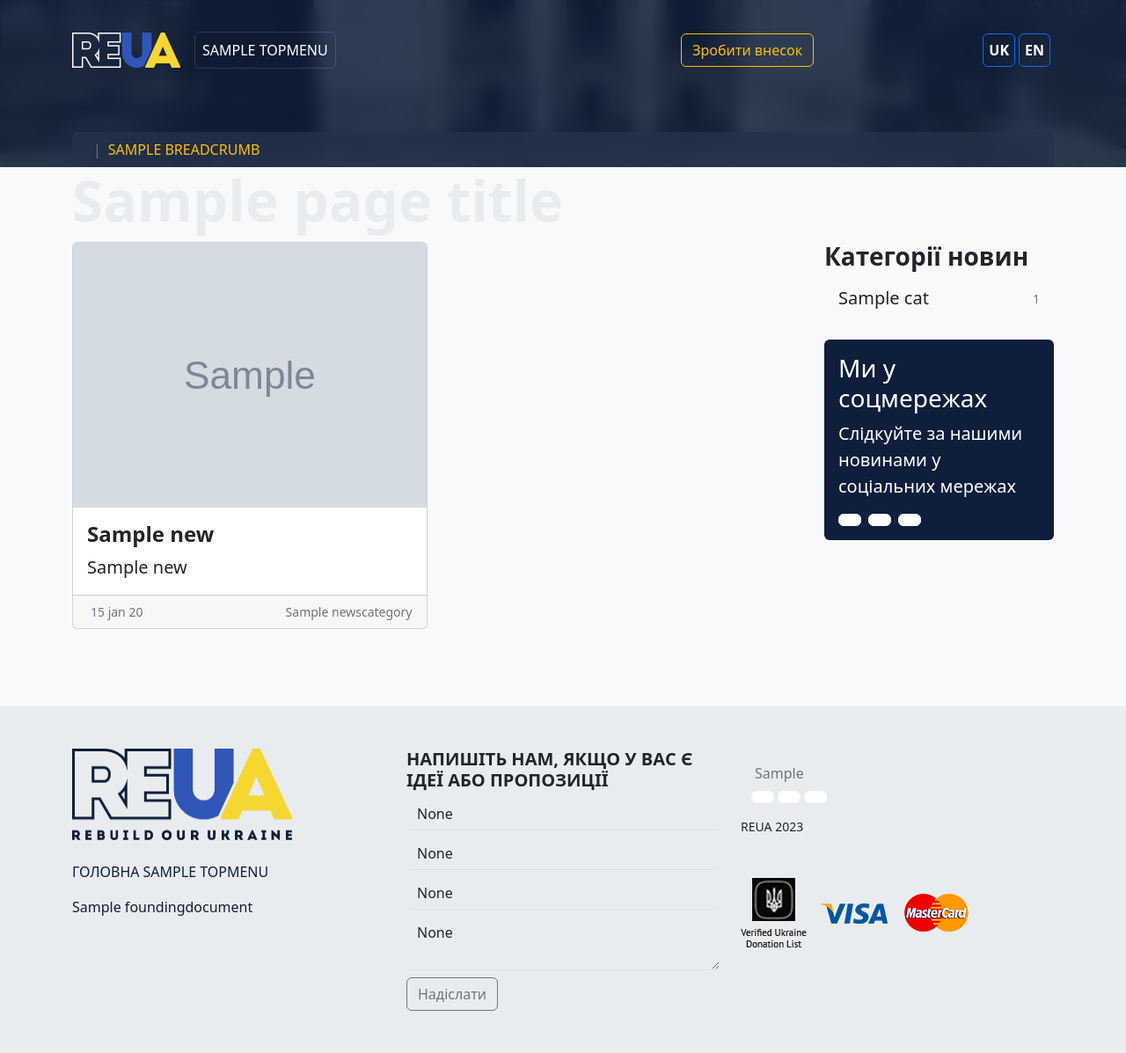
After one commit to JakSamJakSam/reua2, a Django app: template reua/templates/news/news-list.html in a window 1280 px wide. The commit adds this page. Shown: the whole page at 88% size. Run offline with Django 4.2, Linux system fonts and the light colour scheme; tables that the repository leaves empty hold one stand-in row (values such as "Sample post"); the template is opened without the code that fills it: values that come from a table or form of the project are taken from there, most other values are stand-ins (such as "Sample title", 1, 10 or a date in 2020); grey boxes marked "Sample" are stand-in pictures; data that the repository does not hold is empty; parts of the project's set-up code (start-up, migrations or seed data) failed here and were passed over; some libraries are stand-ins or nearby versions.

Commit message:
list of news

```diff
--- a/reua/forms/admin_forms.py
+++ b/reua/forms/admin_forms.py
@@ -2,7 +2,10 @@ from django import forms
 from reua.models import TopMenu
 
 class TopMenuAdminForm(forms.ModelForm):
-    ALLOWED_URL_NAMES = ('company-list', 'investition-list', 'water', 'about', 'rebuild', 'contacts')
+    ALLOWED_URL_NAMES = (
+        'company-list', 'investition-list', 'water',
+        'about', 'rebuild', 'contacts', 'news-list'
+    )
 
     url_name = forms.ChoiceField(
         choices=(
--- a/reua/models/__init__.py
+++ b/reua/models/__init__.py
@@ -2,3 +2,4 @@ from .site_models import *
 from .compaies import *
 from .waters import *
 from .projects import *
+from .news import *
--- /dev/null
+++ b/reua/models/news.py
@@ -0,0 +1,84 @@
+from django.db import models
+from django.utils.translation import gettext_lazy as _, get_language
+
+__all__ = ('NewsCategory', 'News', 'NewsImages')
+
+class NewsCategory(models.Model):
+    title = models.CharField(max_length=100, verbose_name=_('Назва (українською)'))
+    title_en = models.CharField(max_length=100, verbose_name=_('Назва (англійською)'), null=True, blank=True,
+                                default=None)
+
+    def __str__(self):
+        return self.title
+
+    @property
+    def localized_title(self):
+        lg = get_language()
+        localized_title = getattr(self, f'title_{lg}', self.title)
+        return localized_title if localized_title else self.title
+
+    class Meta:
+        verbose_name = _("Категорія новин")
+        verbose_name_plural = _("Категорії новин")
+        ordering = ["id"]
+
+class News(models.Model):
+    title = models.CharField(max_length=500, verbose_name=_('Заголовок (українською)'))
+    title_en = models.CharField(max_length=500, verbose_name=_('Заголовок (англійською)'), blank=True)
+    sub_title = models.TextField(verbose_name=_('Підзаголовок (українською)'), blank=True)
+    sub_title_en = models.TextField(verbose_name=_('Підзаголовок (англійською)'), blank=True)
+
+    image = models.ImageField(upload_to='news/%Y', verbose_name=_('Основне зображення'),
+                              null=True, blank=True, default=None)
+
+    body = models.TextField(verbose_name=_('Зміст (українською'), blank=True)
+    body_en = models.TextField(verbose_name=_('Зміст (англійською)'), blank=True)
+    date = models.DateTimeField(verbose_name=_('Дата'))
+    category = models.ForeignKey(NewsCategory, on_delete=models.PROTECT, verbose_name=_('Категорія новин'))
+
+    def __str__(self):
+        return self.title
+
+    @property
+    def localized_title(self):
+        lg = get_language()
+        localized_title = getattr(self, f'title_{lg}', self.title)
+        return localized_title if localized_title else self.title
+
+    @property
+    def localized_sub_title(self):
+        lg = get_language()
+        localized_sub_title = getattr(self, f'sub_title_{lg}', self.sub_title)
+        return localized_sub_title if localized_sub_title else self.sub_title
+
+    @property
+    def localized_body(self):
+        lg = get_language()
+        localized_body = getattr(self, f'body_{lg}', self.body)
+        return localized_body if localized_body else self.body
+
+    class Meta:
+        verbose_name = _("Новина")
+        verbose_name_plural = _("Новини")
+        ordering = ["-date"]
+
+
+class NewsImages(models.Model):
+    title = models.CharField(max_length=500, verbose_name=_('Заголовок (українською)'), blank=True)
+    title_en = models.CharField(max_length=500, verbose_name=_('Заголовок (англійською)'), blank=True)
+    news = models.ForeignKey(News, on_delete=models.CASCADE, verbose_name=_('Новина'), )
+    image = models.ImageField(upload_to='news/%Y', verbose_name=_('Зображення'),
+                              null=True, blank=True, default=None)
+
+    def __str__(self):
+        return self.title
+
+    @property
+    def localized_title(self):
+        lg = get_language()
+        localized_title = getattr(self, f'title_{lg}', self.title)
+        return localized_title if localized_title else self.title
+
+    class Meta:
+        verbose_name = _("Зображення новин")
+        verbose_name_plural = _("Зображення новин")
--- a/reua/static/reua/css/bootstrap_overrides.css
+++ b/reua/static/reua/css/bootstrap_overrides.css
@@ -1,3 +1,11 @@
+
 .bg-gray200{
     background-color: var(--bs-gray-200);
 }
+.bg-deep-purple{
+    background-color: var(--deep_purple);
+}
+
+:root{
+    --deep_purple: #0f1e3c;
+}
--- /dev/null
+++ b/reua/templates/news/news-list.html
@@ -0,0 +1,86 @@
+{% extends "default_page.html" %}
+{% load static %}
+{% load i18n %}
+{% load thumbnail %}
+{% load request_heplers %}
+
+{% block content %}
+    {{ block.super }}
+    <div class="row">
+        <div class="col col-md-9">
+            <ul class="list-unstyled row">
+                {% for n in news %}
+                    <li class="col col-md-6  mb-4">
+                        <div class="card h-100">
+                            {% thumbnail n.image "300x300" format="PNG" upscale=True crop='center' as im %}
+                                <a href="{% url "news-item" pk=n.pk %}">
+                                    <img src="{{ im.url }}" class="card-img-top"
+                                         alt="{{ n.localized_title }}">
+                                </a>
+                            {% endthumbnail %}
+                            <div class="card-body">
+                                <a href="{% url "news-item" pk=n.pk %}" class="text-dark text-decoration-none">
+                                    <h4 class="card-title fw-bolder">{{ n.localized_title }}</h4>
+                                </a>
+                                {% if n.localized_sub_title %}
+                                    <p class="card-text lead fw-normal">{{ n.localized_sub_title }}</p>
+                                {% endif %}
+                            </div>
+                            <div class="card-footer">
+                                <div class="d-flex text-muted small">
+                                    <div class="me-3">
+                                        <i class="fa-solid fa-calendar-days me-1"></i>
+                                        {{ n.date|date:"j b y" }}
+                                    </div>
+                                    <div class="ms-auto ">
+                                        <i class="fa-solid fa-folder me-1"></i>
+                                        {{ n.category.localized_title }}
+                                    </div>
+                                </div>
+
+                            </div>
+                        </div>
+                    </li>
+                {% endfor %}
+            </ul>
+            {% include "std/pagination.html" %}
+        </div>
+        <div class="col col-md-3">
+            <h3 class="fw-bold">{% trans "Категорії новин" %}</h3>
+            <ul class="list-group list-group-flush mb-4">
+                {% for cat in categories %}
+                    <li class="list-group-item bg-transparent">
+                        <a href="?{% extend_current_url request.GET "category" cat.pk %}" class="text-dark text-decoration-none w-100 d-flex align-items-center">
+                        <span class="flex-fill fs-5">
+                            {{ cat.localized_title }}
+                        </span>
+                            <span class="small text-muted">
+                            {{ cat.news_count }}
+                        </span>
+
+                        </a>
+                    </li>
+                {% endfor %}
+            </ul>
+            <div class="bg-deep-purple text-white rounded p-3">
+                <h3>{% trans "Ми у соцмережах" %}</h3>
+                <p class="lead fw-normal">
+                    {% trans "Слідкуйте за нашими новинами у соціальних мережах" %}
+                </p>
+                <div class="d-flex gap-2">
+                    <a href='https://www.facebook.com/reua.com.ua' class="btn btn-light bg-white" target="_blank">
+                        <i class="fa-brands fa-facebook-f fa-fw"></i>
+                    </a>
+                    <a href='https://www.youtube.com/channel/UC1Wg8_m7TDH61IFrPuJFekA'
+                       class="btn btn-light bg-white" target="_blank">
+                        <i class="fa-brands fa-youtube fa-fw"></i>
+                    </a>
+                    <a href=https://www.instagram.com/reua.com.ua' class="btn btn-light bg-white" target="_blank">
+                        <i class="fa-brands fa-instagram fa-fw"></i>
+                    </a>
+
+                </div>
+            </div>
+        </div>
+    </div>
+{% endblock %}
--- a/reua/urls.py
+++ b/reua/urls.py
@@ -18,6 +18,8 @@ urlpatterns = [
     path('about/', AboutView.as_view(), name='about'),
     path('rebuild/', RebuildView.as_view(), name='rebuild'),
     path('contacts/', ContactsView.as_view(), name='contacts'),
+    path('news/', ListNewsView.as_view(), name='news-list'),
+    path('news/<int:pk>/', DetailNewsView.as_view(), name='news-item'),
 
     path('/fp/', include('django.contrib.flatpages.urls')),
 
--- a/reua/views/__init__.py
+++ b/reua/views/__init__.py
@@ -2,3 +2,4 @@ from .comapnies import *
 from .general import *
 from .investition import *
 from .projects import *
+from .news import *
```
Also changed, not shown: reua/admin.py (+16 -5 lines), reua/views/news.py (added, +49 -0 lines), reua/migrations/0030_news_newscategory_newsimages_news_category.py (added).
